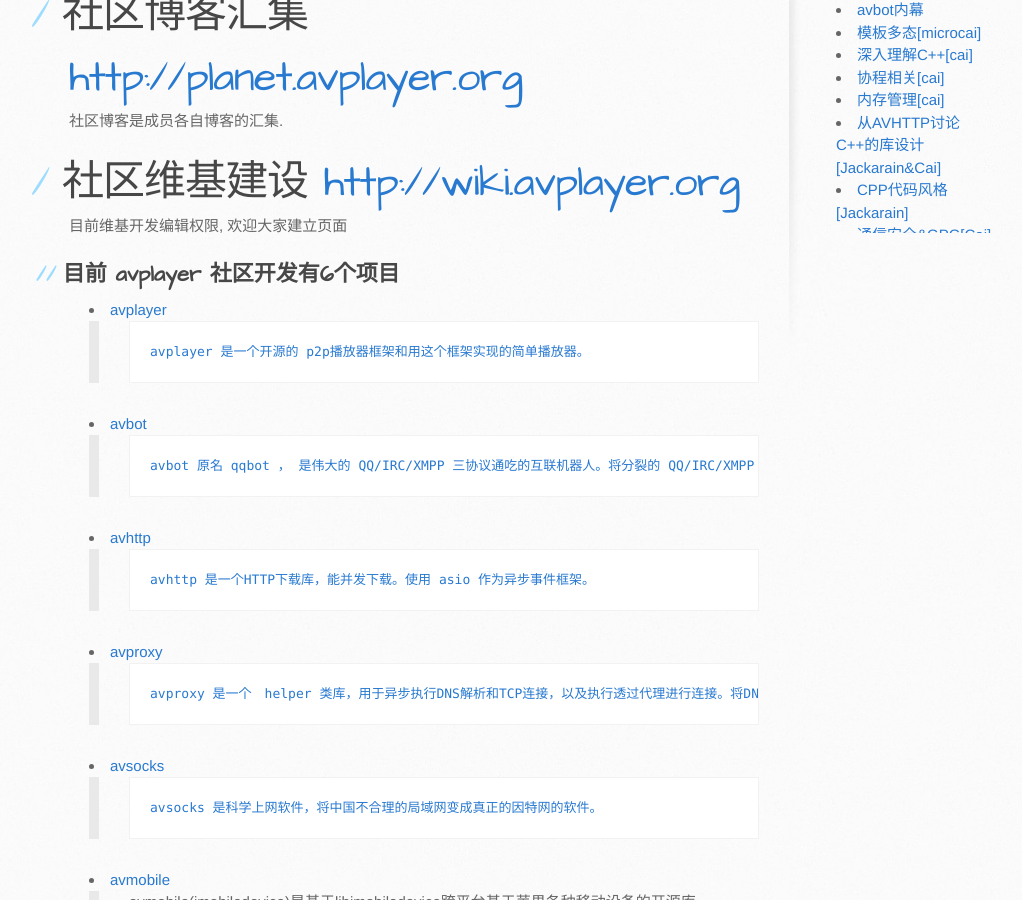
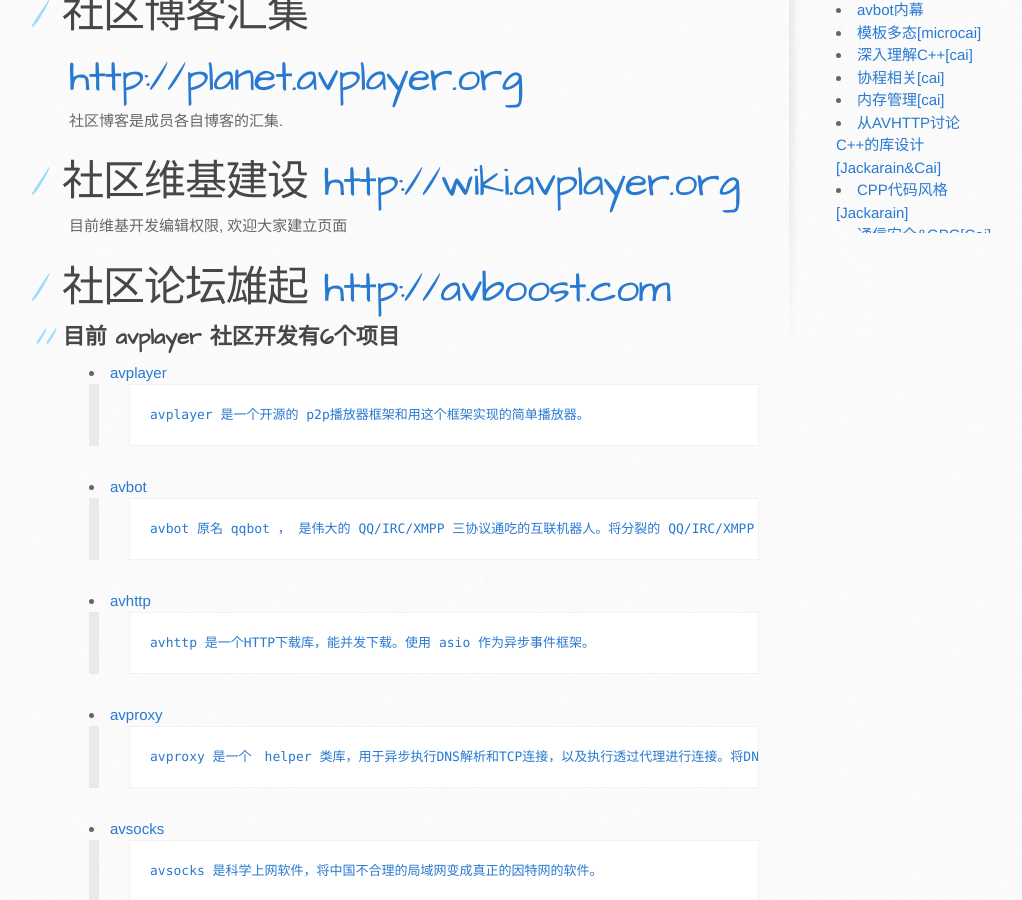
Before and after one commit to avplayer/avplayer.github.com, a Jekyll site: the page built from index.md, in a window 1280 px wide and 900 px high, scrolled down 399 px. Shown: the whole window, without its empty margins (101-1123 px from the left). Built offline with Jekyll 4.4.1, drawn with Linux system fonts in a browser that asks for light colours; Markdown is read by kramdown in place of the engine named in the settings.

Commit message:
Update index.md
lbbs

```diff
--- a/index.md
+++ b/index.md
@@ -16,6 +16,8 @@
 # 社区维基建设 [http://wiki.avplayer.org](http://wiki.avplayer.org)
 
 目前维基开发编辑权限, 欢迎大家建立页面
+
+# 社区论坛雄起 [http://avboost.com](http://avboost.com)
 
 ## 目前 avplayer 社区开发有6个项目
 
```
